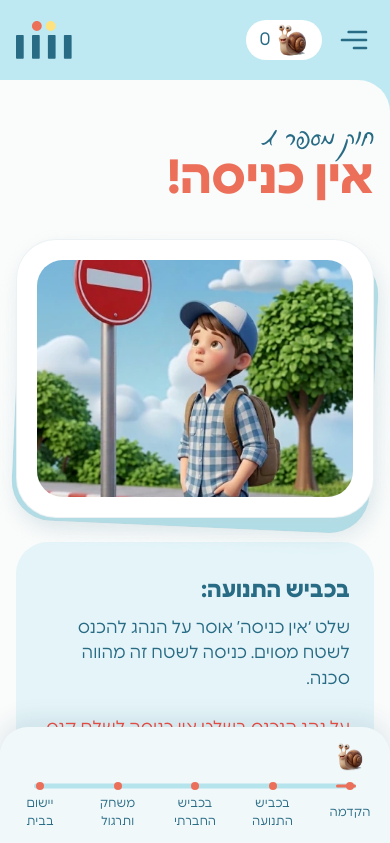
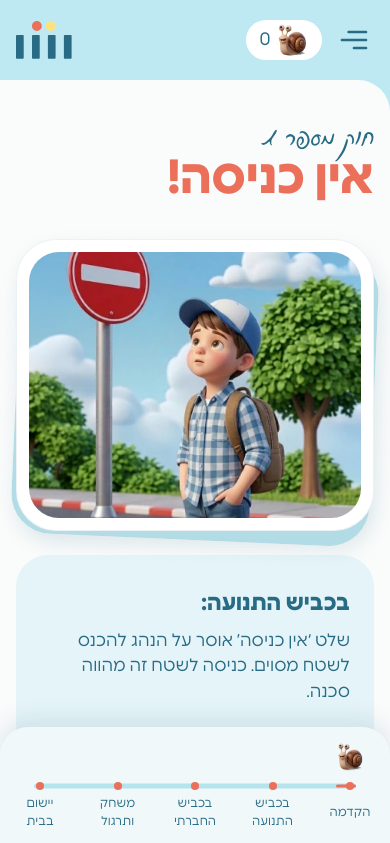
Before and after one commit to feigywilbush-hash/kotev-hachok, a React (Vite) app: page / in a window 390 px wide. Shown: the top 843 px of the page. Built offline with nearby package versions, Linux system fonts and the light colour scheme.

Commit message:
Phones: intro photo a bit taller (5:4) with a thinner frame (#131)
Claude-Session: https://claude.ai/code/session_01TideVKYEiqBNtqKPLau4AR

Co-authored-by: Claude <noreply@anthropic.com>

```diff
--- a/src/components/kotev/steps/StepParts.tsx
+++ b/src/components/kotev/steps/StepParts.tsx
@@ -98,7 +98,8 @@ export function TiltedPhoto({ image, wideOnPhone = false, className }: { image:
       />
       <div
         className={cn(
-          "relative rounded-[40px] bg-card p-5 transition-transform duration-500 ease-out motion-safe:group-hover:-rotate-1 lg:rounded-[calc(var(--u)*3.125)] lg:p-[calc(var(--u)*1.5625)]",
+          "relative rounded-[40px] bg-card transition-transform duration-500 ease-out motion-safe:group-hover:-rotate-1 lg:rounded-[calc(var(--u)*3.125)] lg:p-[calc(var(--u)*1.5625)]",
+          wideOnPhone ? "p-3 md:p-5" : "p-5",
           softCard,
           softShadow,
         )}
@@ -108,7 +109,7 @@ export function TiltedPhoto({ image, wideOnPhone = false, className }: { image:
           alt={image.alt}
           className={cn(
             "w-full rounded-[26px] object-cover lg:rounded-[calc(var(--u)*2.083)]",
-            wideOnPhone ? "aspect-[4/3] object-[50%_22%] md:aspect-[432/603] md:object-center" : "aspect-[432/603]",
+            wideOnPhone ? "aspect-[5/4] rounded-[30px] object-[50%_22%] md:aspect-[432/603] md:rounded-[26px] md:object-center" : "aspect-[432/603]",
           )}
         />
       </div>
```
